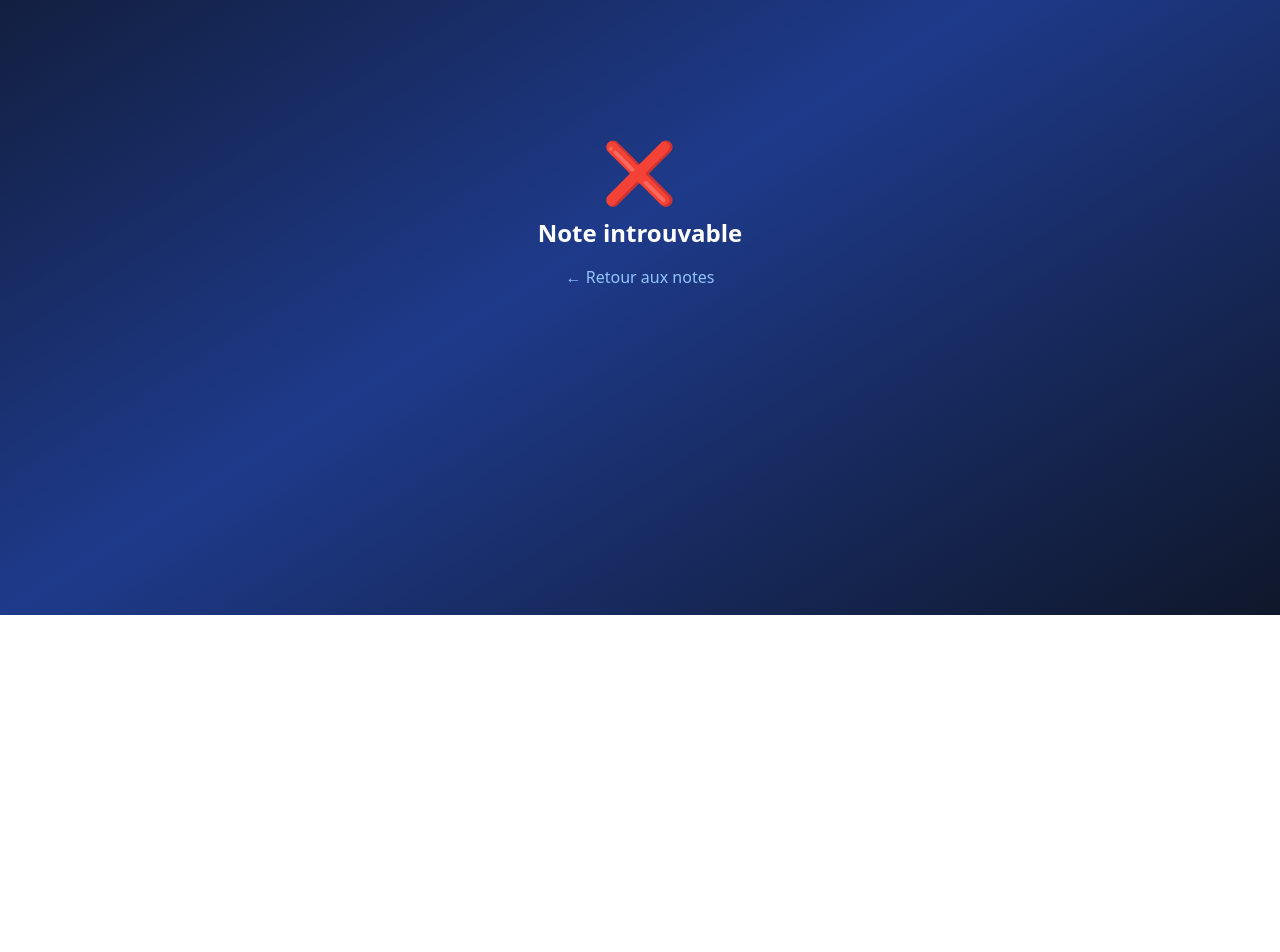
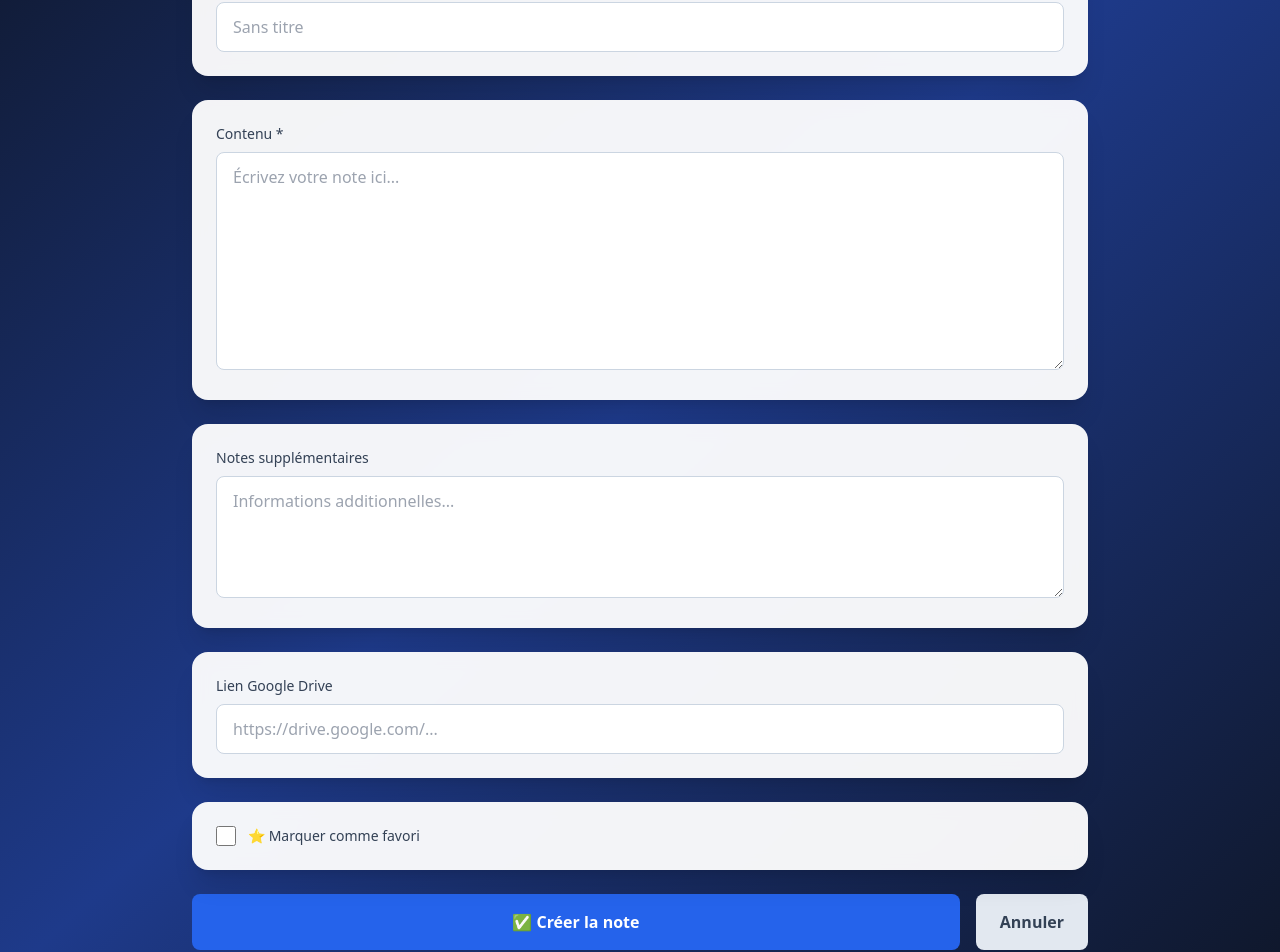
Before and after one commit to lamarmottedigital/lmd-command-center, a Next.js app: page /notes/new in a window 1280 px wide. Shown: the part 185-1137 px from the top of the page. Before the commit the page ends 800 px from the top, so only its background shows below. Built offline with nearby package versions, Linux system fonts and the light colour scheme; no server answers; the database is empty.

Commit message:
Create page.tsx

```diff
--- /dev/null
+++ b/app/notes/new/page.tsx
@@ -0,0 +1,167 @@
+'use client';
+
+import { useState } from 'react';
+import { createClient } from '@supabase/supabase-js';
+import Link from 'next/link';
+import { useRouter } from 'next/navigation';
+
+const supabaseUrl = process.env.NEXT_PUBLIC_SUPABASE_URL!;
+const supabaseKey = process.env.NEXT_PUBLIC_SUPABASE_ANON_KEY!;
+const supabase = createClient(supabaseUrl, supabaseKey);
+
+export default function NouvelleNote() {
+  const router = useRouter();
+  const [saving, setSaving] = useState(false);
+  const [error, setError] = useState('');
+
+  const [title, setTitle] = useState('');
+  const [content, setContent] = useState('');
+  const [notesSupplementaires, setNotesSupplementaires] = useState('');
+  const [urlDrive, setUrlDrive] = useState('');
+  const [favoris, setFavoris] = useState(false);
+
+  const handleSubmit = async (e: React.FormEvent) => {
+    e.preventDefault();
+
+    if (!content.trim()) {
+      setError('Le contenu est obligatoire');
+      return;
+    }
+
+    setSaving(true);
+    setError('');
+
+    try {
+      const { data, error: insertError } = await supabase
+        .from('notes')
+        .insert({
+          title: title.trim() || null,
+          content: content.trim(),
+          notes_supplementaires: notesSupplementaires.trim() || null,
+          url_drive: urlDrive.trim() || null,
+          favoris,
+          archived: false
+        })
+        .select()
+        .single();
+
+      if (insertError) throw insertError;
+
+      router.push(`/notes/${data.id}`);
+    } catch (err: any) {
+      setError(err.message || 'Erreur de création');
+      setSaving(false);
+    }
+  };
+
+  return (
+    <div className="min-h-screen p-4 md:p-8">
+      <div className="max-w-4xl mx-auto">
+
+        {/* Header */}
+        <div className="mb-8">
+          <Link href="/notes" className="text-blue-200 hover:text-white text-sm mb-2 inline-block">
+            ← Retour aux notes
+          </Link>
+          <h1 className="text-3xl md:text-4xl font-bold text-white">
+            ➕ Nouvelle note
+          </h1>
+        </div>
+
+        {error && (
+          <div className="bg-red-100 border border-red-400 text-red-700 px-4 py-3 rounded-lg mb-6">
+            ❌ {error}
+          </div>
+        )}
+
+        <form onSubmit={handleSubmit} className="space-y-6">
+
+          <div className="bg-white/95 backdrop-blur rounded-2xl p-6 shadow-xl">
+            <label className="block text-sm font-medium text-slate-700 mb-2">
+              Titre (optionnel)
+            </label>
+            <input
+              type="text"
+              value={title}
+              onChange={(e) => setTitle(e.target.value)}
+              placeholder="Sans titre"
+              className="w-full px-4 py-3 border border-slate-300 rounded-lg focus:ring-2 focus:ring-blue-500"
+            />
+          </div>
+
+          <div className="bg-white/95 backdrop-blur rounded-2xl p-6 shadow-xl">
+            <label className="block text-sm font-medium text-slate-700 mb-2">
+              Contenu *
+            </label>
+            <textarea
+              value={content}
+              onChange={(e) => setContent(e.target.value)}
+              rows={8}
+              placeholder="Écrivez votre note ici..."
+              className="w-full px-4 py-3 border border-slate-300 rounded-lg focus:ring-2 focus:ring-blue-500"
+              required
+            />
+          </div>
+
+          <div className="bg-white/95 backdrop-blur rounded-2xl p-6 shadow-xl">
+            <label className="block text-sm font-medium text-slate-700 mb-2">
+              Notes supplémentaires
+            </label>
+            <textarea
+              value={notesSupplementaires}
+              onChange={(e) => setNotesSupplementaires(e.target.value)}
+              rows={4}
+              placeholder="Informations additionnelles..."
+              className="w-full px-4 py-3 border border-slate-300 rounded-lg focus:ring-2 focus:ring-blue-500"
+            />
+          </div>
+
+          <div className="bg-white/95 backdrop-blur rounded-2xl p-6 shadow-xl">
+            <label className="block text-sm font-medium text-slate-700 mb-2">
+              Lien Google Drive
+            </label>
+            <input
+              type="url"
+              value={urlDrive}
+              onChange={(e) => setUrlDrive(e.target.value)}
+              placeholder="https://drive.google.com/..."
+              className="w-full px-4 py-3 border border-slate-300 rounded-lg focus:ring-2 focus:ring-blue-500"
+            />
+          </div>
+
+          <div className="bg-white/95 backdrop-blur rounded-2xl p-6 shadow-xl">
+            <label className="flex items-center gap-3 cursor-pointer">
+              <input
+                type="checkbox"
+                checked={favoris}
+                onChange={(e) => setFavoris(e.target.checked)}
+                className="w-5 h-5"
+              />
+              <span className="text-sm font-medium text-slate-700">
+                ⭐ Marquer comme favori
+              </span>
+            </label>
+          </div>
+
+          <div className="flex gap-4">
+            <button
+              type="submit"
+              disabled={saving}
+              className="flex-1 bg-blue-600 hover:bg-blue-700 text-white font-semibold py-4 rounded-lg transition-colors disabled:opacity-50"
+            >
+              {saving ? 'Création...' : '✅ Créer la note'}
+            </button>
+            <Link
+              href="/notes"
+              className="px-6 py-4 bg-slate-200 hover:bg-slate-300 text-slate-700 font-semibold rounded-lg transition-colors text-center"
+            >
+              Annuler
+            </Link>
+          </div>
+
+        </form>
+
+      </div>
+    </div>
+  );
+}
```
